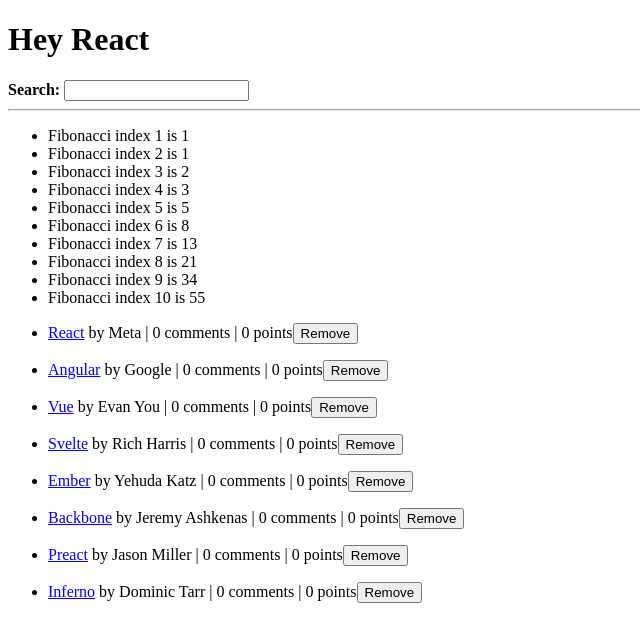
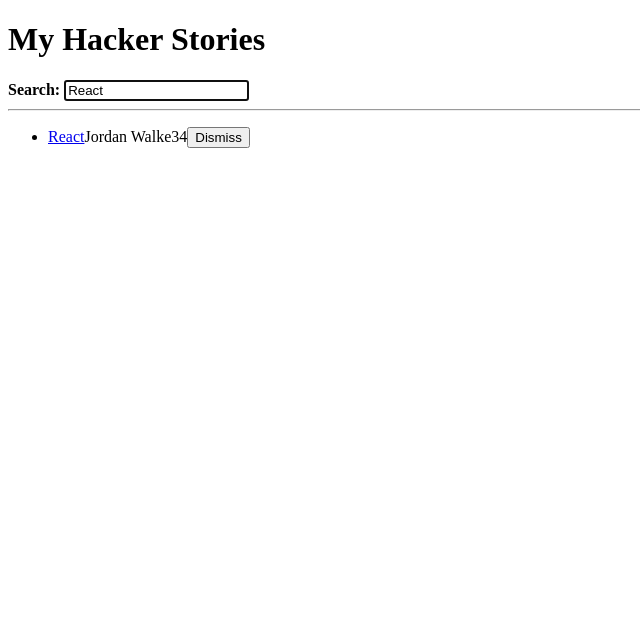
Before and after one commit to borland502/react-sandbox, a React (Vite) app: page / in a window 1280 px wide. Shown: the top 642 px of the page, without its empty margins (0-640 px from the left). Built offline with nearby package versions, Linux system fonts and the light colour scheme.

Commit message:
Sync with Author's codebase; discard embroidery

```diff
--- a/src/App.tsx
+++ b/src/App.tsx
@@ -1,171 +1,71 @@
-import React from "react";
+import * as React from "react";
 
-const welcome = {
-	greeting: "Hey",
-	title: "React",
+type Story = {
+	objectID: number;
+	url: string;
+	title: string;
+	author: string;
+	num_comments: number;
+	points: number;
 };
 
-const fibIndex = [1, 2, 3, 4, 5, 6, 7, 8, 9, 10];
+const initialStories = [
+	{
+		title: "React",
+		url: "https://reactjs.org/",
+		author: "Jordan Walke",
+		num_comments: 3,
+		points: 4,
+		objectID: 0,
+	},
+	{
+		title: "Redux",
+		url: "https://redux.js.org/",
+		author: "Dan Abramov, Andrew Clark",
+		num_comments: 2,
+		points: 5,
+		objectID: 1,
+	},
+];
 
-const fibonacci = (n: number): number => {
-	if (n <= 1) {
-		return n;
-	}
-	return fibonacci(n - 1) + fibonacci(n - 2);
+const getAsyncStories = (): Promise<{ data: { stories: Story[] } }> =>
+	new Promise((resolve) =>
+		setTimeout(() => resolve({ data: { stories: initialStories } }), 2000)
+	);
+
+const useStorageState = (key: string, initialState: string) => {
+	const [value, setValue] = React.useState(
+		localStorage.getItem(key) || initialState
+	);
+
+	React.useEffect(() => {
+		localStorage.setItem(key, value);
+	}, [value, key]);
+
+	return [value, setValue] as const;
 };
 
-function renderFibonacci() {
-	const fibNumbers = fibIndex.map((idx) => fibonacci(idx));
-	return fibNumbers.map((num, idx) => (
-		<li key={idx}>
-			Fibonacci index {fibIndex[idx]} is {num}
-		</li>
-	));
-}
+const App = () => {
+	const [searchTerm, setSearchTerm] = useStorageState("search", "React");
 
-interface ListProps {
-	list: {
-		objectId: number;
-		title: string;
-		url: string;
-		author: string;
-		num_comments: number;
-		points: number;
-	}[];
-	onRemoveItem: (objectId: number) => void;
-}
-const List = ({ list, onRemoveItem }: ListProps) =>
-	list.map((item) => (
-		<div key={item.objectId}>
-			<ul>
-				<li>
-					<a href={item.url}>{item.title}</a>
-					<span> by {item.author}</span>
-					<span> | {item.num_comments} comments</span>
-					<span> | {item.points} points</span>
-					<button onClick={() => onRemoveItem(item.objectId)}>Remove</button>
-				</li>
-			</ul>
-		</div>
-	));
+	const [stories, setStories] = React.useState<Story[]>([]);
 
-const InputWithLabel = ({
-	id,
-	value,
-	onInputChange,
-	type = "text",
-	children,
-}: {
-	id: string;
-	value: string;
-	onInputChange: (event: React.ChangeEvent<HTMLInputElement>) => void;
-	type?: string;
-	children: React.ReactNode;
-}) => (
-	<>
-		<label htmlFor={id}>{children}</label>
-		<input
-			id={id}
-			type={type}
-			value={value}
-			onChange={onInputChange}
-		/>
-	</>
-);
+	React.useEffect(() => {
+		getAsyncStories().then((result) => {
+			setStories(result.data.stories);
+		});
+	}, []);
 
-const App = () => {
+	const handleRemoveStory = (item: Story) => {
+		const newStories = stories.filter(
+			(story) => item.objectID !== story.objectID
+		);
 
-	const useStorageState = (key: string, initialState: string): [string, React.Dispatch<React.SetStateAction<string>>] => {
-		const [value, setValue] = React.useState<string>(localStorage.getItem("search") || initialState);
-
-		React.useEffect(() => {
-			localStorage.setItem("value", key);
-	}, [value, key]);
-
-		return [value, setValue];
-
+		setStories(newStories);
 	};
-
-	const initialTitleList = [
-		{
-			objectId: 1,
-			title: "React",
-			url: "https://reactjs.org/",
-			author: "Meta",
-			num_comments: 0,
-			points: 0,
-		},
-		{
-			objectId: 2,
-			title: "Angular",
-			url: "https://angular.io/",
-			author: "Google",
-			num_comments: 0,
-			points: 0,
-		},
-		{
-			objectId: 3,
-			title: "Vue",
-			url: "https://vuejs.org/",
-			author: "Evan You",
-			num_comments: 0,
-			points: 0,
-		},
-		{
-			objectId: 4,
-			title: "Svelte",
-			url: "https://svelte.dev/",
-			author: "Rich Harris",
-			num_comments: 0,
-			points: 0,
-		},
-		{
-			objectId: 5,
-			title: "Ember",
-			url: "https://emberjs.com/",
-			author: "Yehuda Katz",
-			num_comments: 0,
-			points: 0,
-		},
-		{
-			objectId: 6,
-			title: "Backbone",
-			url: "https://backbonejs.org/",
-			author: "Jeremy Ashkenas",
-			num_comments: 0,
-			points: 0,
-		},
-		{
-			objectId: 7,
-			title: "Preact",
-			url: "https://preactjs.com/",
-			author: "Jason Miller",
-			num_comments: 0,
-			points: 0,
-		},
-		{
-			objectId: 8,
-			title: "Inferno",
-			url: "https://infernojs.org/",
-			author: "Dominic Tarr",
-			num_comments: 0,
-			points: 0,
-		},
-	];
-
-	const [searchTerm, setSearchTerm] = useStorageState("search", "");
-	const [stories, setStories] = React.useState(initialTitleList);
 
 	const handleSearch = (event: React.ChangeEvent<HTMLInputElement>) => {
 		setSearchTerm(event.target.value);
-	};
-
-	const handleRemovedStory = (objectId: number) => {
-		const updatedList = stories.filter(
-			(story) => story.objectId !== objectId
-		);
-
-		setStories(updatedList);
 	};
 
 	const searchedStories = stories.filter((story) =>
@@ -174,19 +74,96 @@
 
 	return (
 		<div>
-			<h1>
-				{welcome.greeting} {welcome.title}
-			</h1>
+			<h1>My Hacker Stories</h1>
+
 			<InputWithLabel
 				id="search"
 				value={searchTerm}
+				isFocused
 				onInputChange={handleSearch}
-				><strong>Search: </strong></InputWithLabel>
+			>
+				<strong>Search:</strong>
+			</InputWithLabel>
+
 			<hr />
 
-			<ul>{renderFibonacci()}</ul>
-			<List list={searchedStories} onRemoveItem={handleRemovedStory} />
+			<List list={searchedStories} onRemoveItem={handleRemoveStory} />
 		</div>
 	);
 };
+
+type InputWithLabelProps = {
+	id: string;
+	value: string;
+	type?: string;
+	onInputChange: (event: React.ChangeEvent<HTMLInputElement>) => void;
+	isFocused: boolean;
+	children: React.ReactNode;
+};
+
+const InputWithLabel = ({
+	id,
+	value,
+	type = "text",
+	onInputChange,
+	isFocused,
+	children,
+}: InputWithLabelProps) => {
+	const inputRef = React.useRef<HTMLInputElement>(null);
+
+	React.useEffect(() => {
+		if (isFocused && inputRef.current) {
+			inputRef.current.focus();
+		}
+	}, [isFocused]);
+
+	return (
+		<>
+			<label htmlFor={id}>{children}</label>
+			&nbsp;
+			<input
+				ref={inputRef}
+				id={id}
+				type={type}
+				value={value}
+				onChange={onInputChange}
+			/>
+		</>
+	);
+};
+
+type ListProps = {
+	list: Story[];
+	onRemoveItem: (item: Story) => void;
+};
+
+const List = ({ list, onRemoveItem }: ListProps) => (
+	<ul>
+		{list.map((item) => (
+			<Item key={item.objectID} item={item} onRemoveItem={onRemoveItem} />
+		))}
+	</ul>
+);
+
+type ItemProps = {
+	item: Story;
+	onRemoveItem: (item: Story) => void;
+};
+
+const Item = ({ item, onRemoveItem }: ItemProps) => (
+	<li>
+		<span>
+			<a href={item.url}>{item.title}</a>
+		</span>
+		<span>{item.author}</span>
+		<span>{item.num_comments}</span>
+		<span>{item.points}</span>
+		<span>
+			<button type="button" onClick={() => onRemoveItem(item)}>
+				Dismiss
+			</button>
+		</span>
+	</li>
+);
+
 export default App;
```
